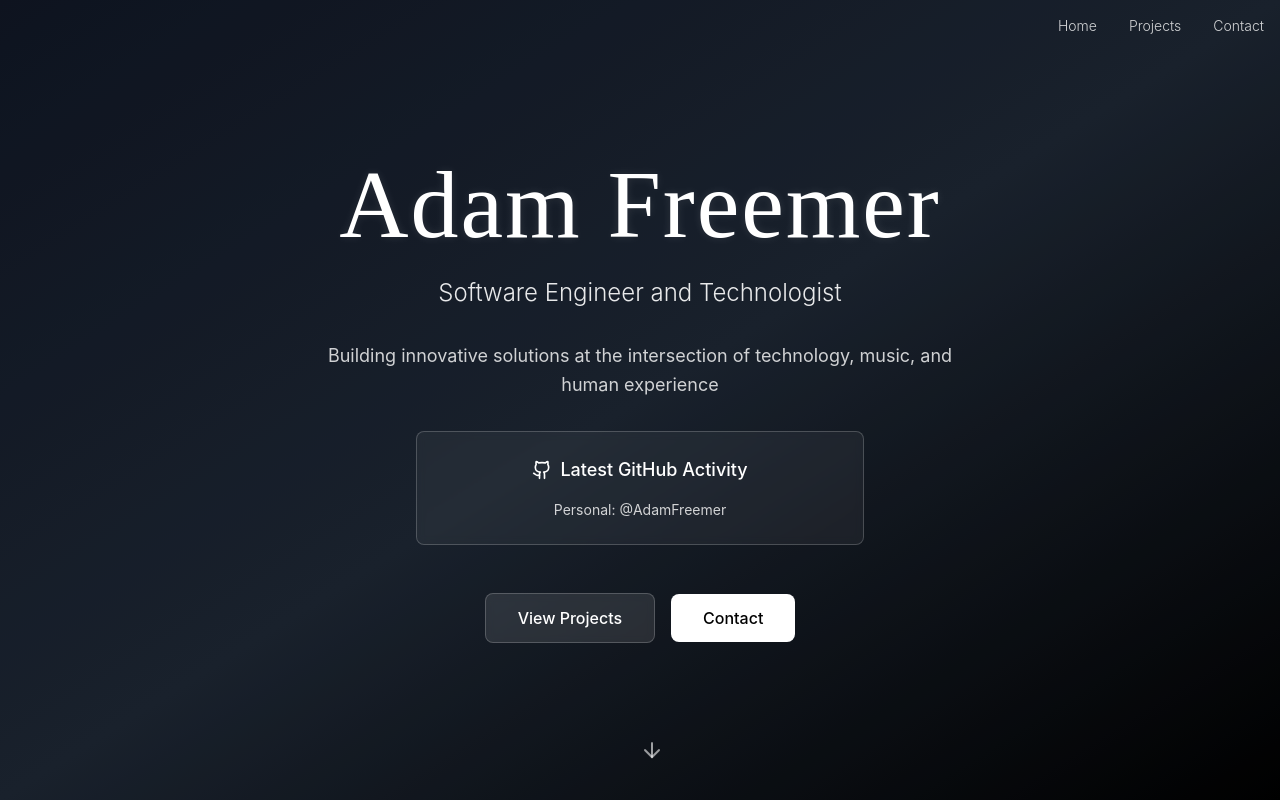
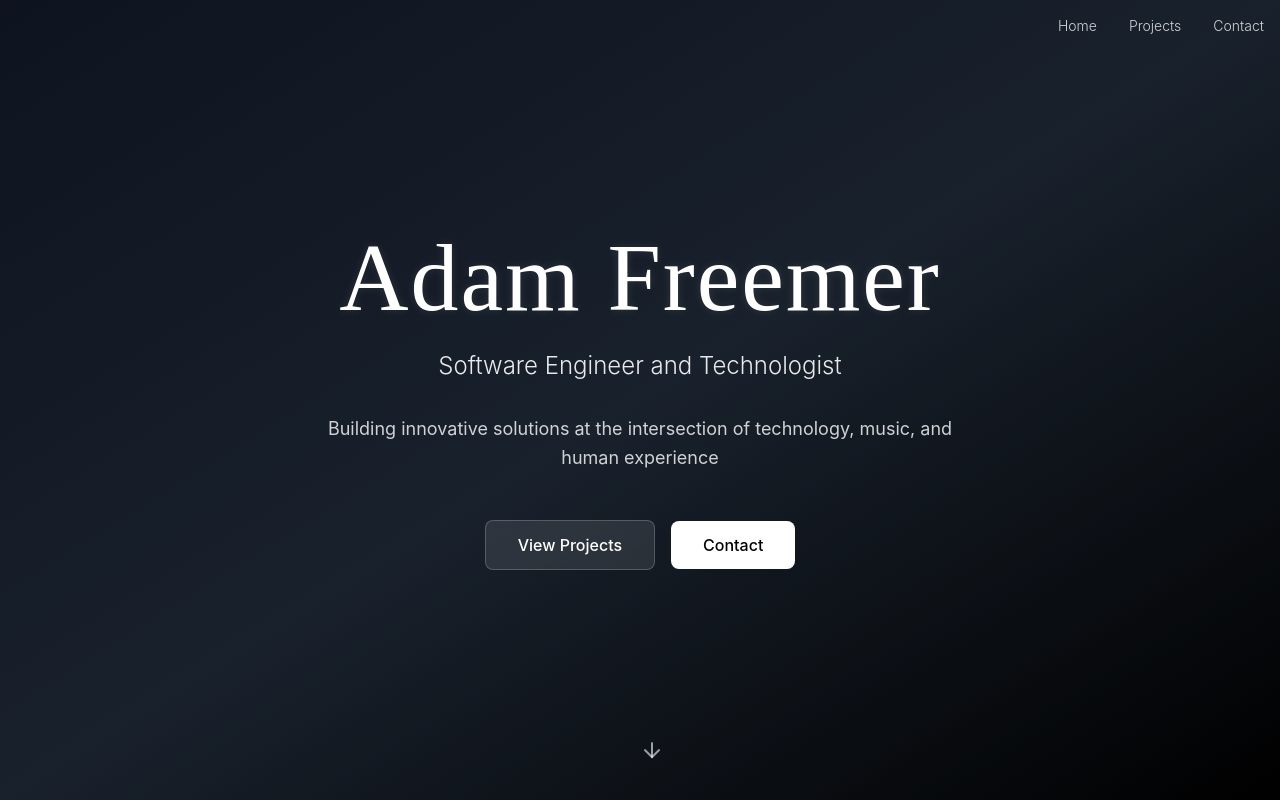
Before and after one commit to AdamFreemer/adam-freemer-website, a Next.js app: page / in a window 1280 px wide. Shown: the top 800 px of the page. Built offline with nearby package versions, Linux system fonts and the light colour scheme.

Commit message:
Update github

```diff
--- a/components/hero-section.tsx
+++ b/components/hero-section.tsx
@@ -1,4 +1,4 @@
-import { ArrowDown, Github as GithubIcon } from "lucide-react"
+import { ArrowDown } from "lucide-react"
 
 export function HeroSection() {
   return (
@@ -9,26 +9,9 @@ export function HeroSection() {
       <div className="relative z-10 text-center text-white px-4">
         <h1 className="signature-font text-6xl md:text-8xl mb-6 tracking-wide">Adam Freemer</h1>
         <p className="text-xl md:text-2xl font-light mb-8 text-white/90">Software Engineer and Technologist</p>
-        <p className="text-lg text-white/80 mb-8 max-w-2xl mx-auto leading-relaxed">
+        <p className="text-lg text-white/80 mb-12 max-w-2xl mx-auto leading-relaxed">
           Building innovative solutions at the intersection of technology, music, and human experience
         </p>
-
-        <div className="border border-white/20 rounded-lg p-6 mb-12 max-w-md mx-auto bg-white/5 backdrop-blur-sm">
-          <div className="flex items-center justify-center gap-2 mb-4">
-            <GithubIcon className="w-5 h-5" />
-            <h3 className="text-lg font-medium">Latest GitHub Activity</h3>
-          </div>
-          <div className="flex flex-col gap-3 items-center">
-            <a
-              href="https://github.com/AdamFreemer"
-              target="_blank"
-              rel="noopener noreferrer"
-              className="text-white/80 hover:text-white transition-colors duration-200 text-sm"
-            >
-              Personal: @AdamFreemer
-            </a>
-          </div>
-        </div>
 
         <div className="flex flex-col sm:flex-row gap-4 justify-center items-center">
           <a
```
